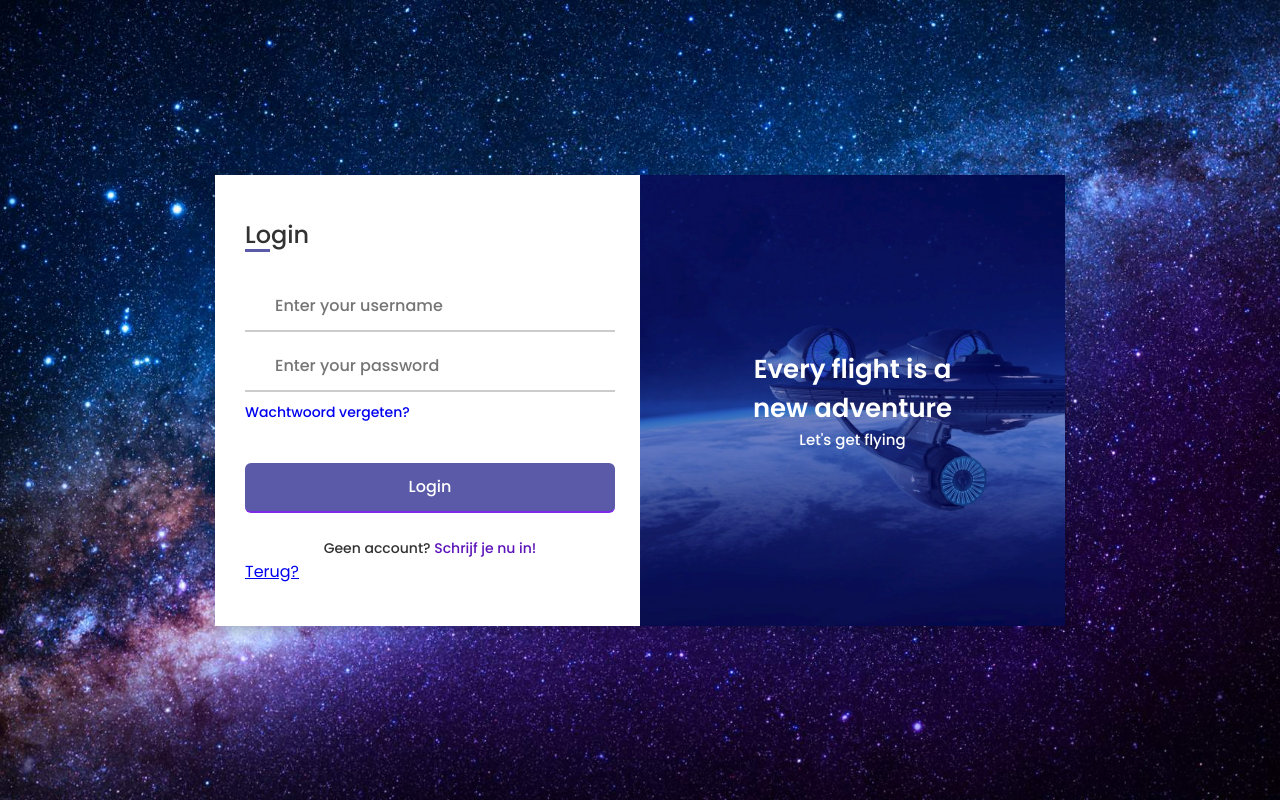
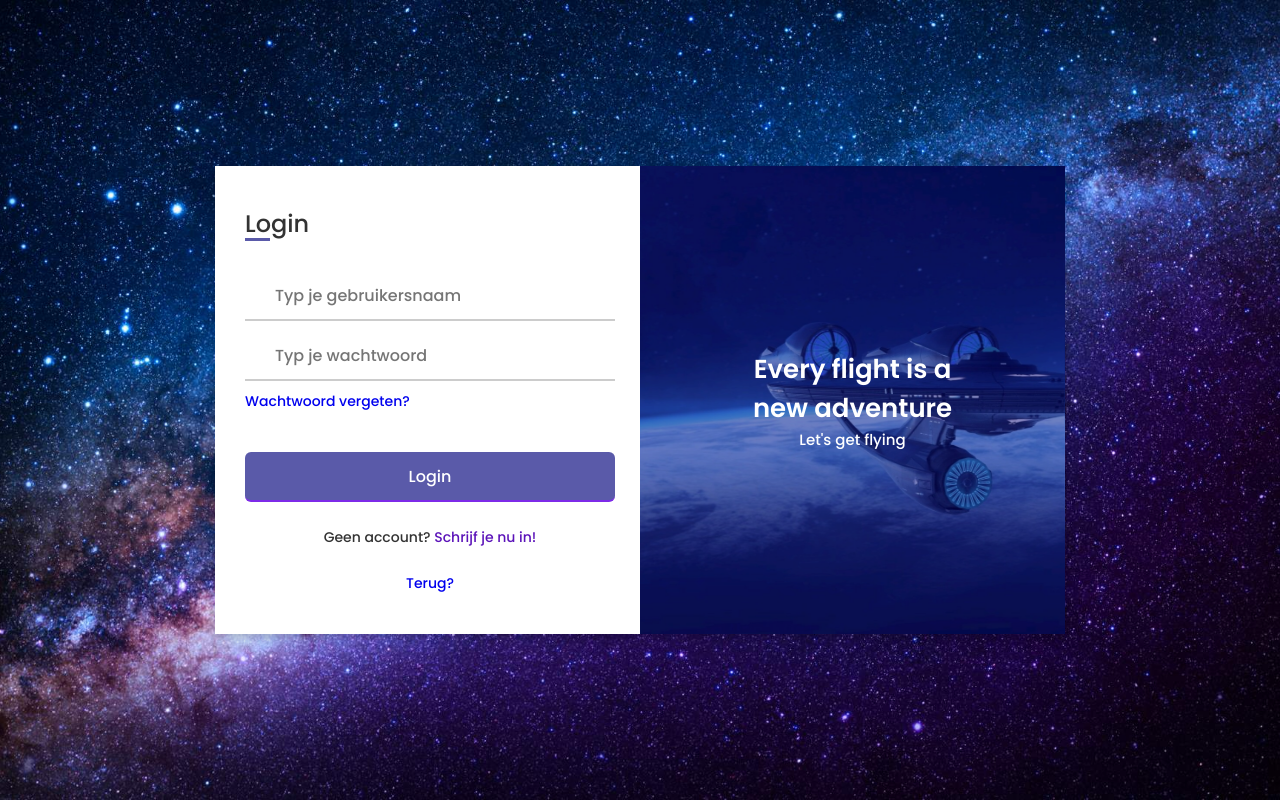
Before and after one commit to MoenirEl/CRUD_Airline, a PHP site: page /inloggen.php in a window 1280 px wide. Run offline with PHP 8.4, Linux system fonts and the light colour scheme.

Commit message:
tekst klaar

```diff
--- a/css/login.css
+++ b/css/login.css
@@ -233,10 +233,12 @@ body {
 }
 
 .forms .form-content .login-text,
-.forms .form-content .sign-up-text {
+.forms .form-content .sign-up-text,
+.forms .form-content .back-to-home {
   text-align: center;
   margin-top: 25px;
 }
+
 
 .container #flip {
   display: none;
--- a/includes/nav.php
+++ b/includes/nav.php
@@ -31,7 +31,7 @@
 
         ?>
         <a href="info.php">info</a>
-        <a href="about.php">about us</a>
+        <a href="about.php">Over ons</a>
         <a href="contact.php">contact</a>
         <?php
         if (isset($_SESSION['name'])) {
--- a/inloggen.php
+++ b/inloggen.php
@@ -50,18 +50,18 @@
             <div class="input-boxes">
               <div class="input-box">
                 <i class="fas fa-envelope"></i>
-                <input type="text" name="username" placeholder="Enter your username" required>
+                <input type="text" name="username" placeholder="Typ je gebruikersnaam" required>
               </div>
               <div class="input-box">
                 <i class="fas fa-lock"></i>
-                <input type="text" name="password" placeholder="Enter your password" required>
+                <input type="text" name="password" placeholder="Typ je wachtwoord" required>
               </div>
               <div class="text"><a href="#">Wachtwoord vergeten?</a></div>
               <div class="button input-box">
                 <input type="submit" value="Login">
               </div>
               <div class="text sign-up-text">Geen account? <label for="flip">Schrijf je nu in!</label></div>
-              <div><a href="index.php">Terug?</a></div>
+              <div class="text back-to-home"><a href="index.php">Terug?</a></div>
             </div>
           </form>
         </div>
@@ -71,18 +71,18 @@
             <div class="input-boxes">
               <div class="input-box">
                 <i class="fas fa-user"></i>
-                <input type="text" name="username" placeholder="Enter your username" required><br />
+                <input type="text" name="username" placeholder="Typ je gebruikersnaam" required><br />
               </div>
               <div class="input-box">
                 <i class="fas fa-envelope"></i>
-                <input type="text" name="password" placeholder="Enter your password" required><br />
+                <input type="text" name="password" placeholder="Typ je wachtwoord" required><br />
               </div>
               <div class="input-box">
                 <i class="fas fa-lock"></i>
-                <input type="email" name="mail" placeholder="Enter your e-mail" required><br />
+                <input type="email" name="mail" placeholder="Typ je Email" required><br />
               </div>
               <div class="button input-box">
-                <input type="submit" value="Submit" name="submitknop">
+                <input type="submit" value="Verzend" name="submitknop">
               </div>
               <div class="text sign-up-text">Already have an account? <label for="flip">Login now</label></div>
             </div>
```
Also changed, not shown: about.php (+4 -4 lines), img/Eclipse.jpg (added), 1 other file.
